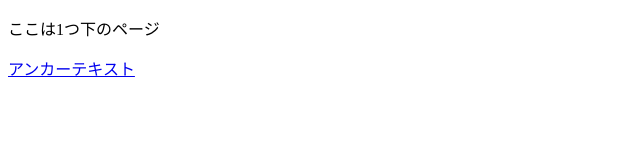
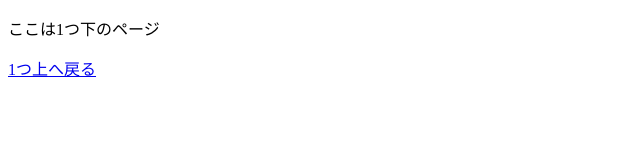
Before and after one commit to 21white-eagle/html_learn, a plain HTML site: page test_dir/index.html in a window 1280 px wide. Shown: the full height of the page, 0-640 px from the left. Drawn offline with Linux system fonts and the light colour scheme.

Commit message:
Update index.html

```diff
--- a/test_dir/index.html
+++ b/test_dir/index.html
@@ -6,6 +6,6 @@
   </head>
   <body>
     <p>ここは1つ下のページ</p>
-    <a href= "../" >アンカーテキスト</a>
+    <a href= "../" >1つ上へ戻る</a>
   </body>
 </html>
```
